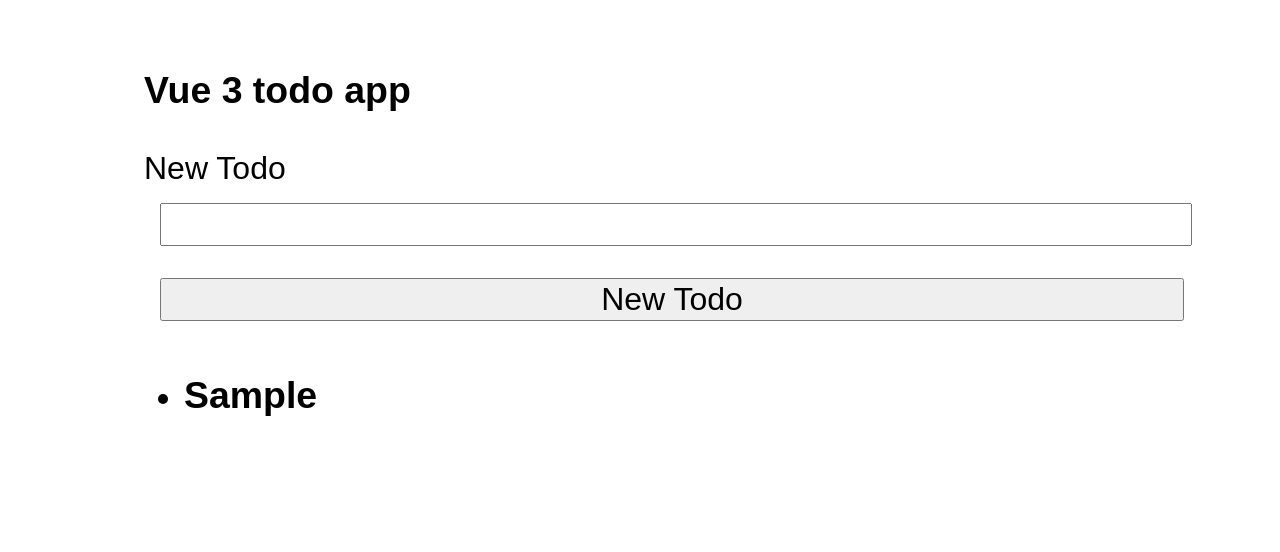
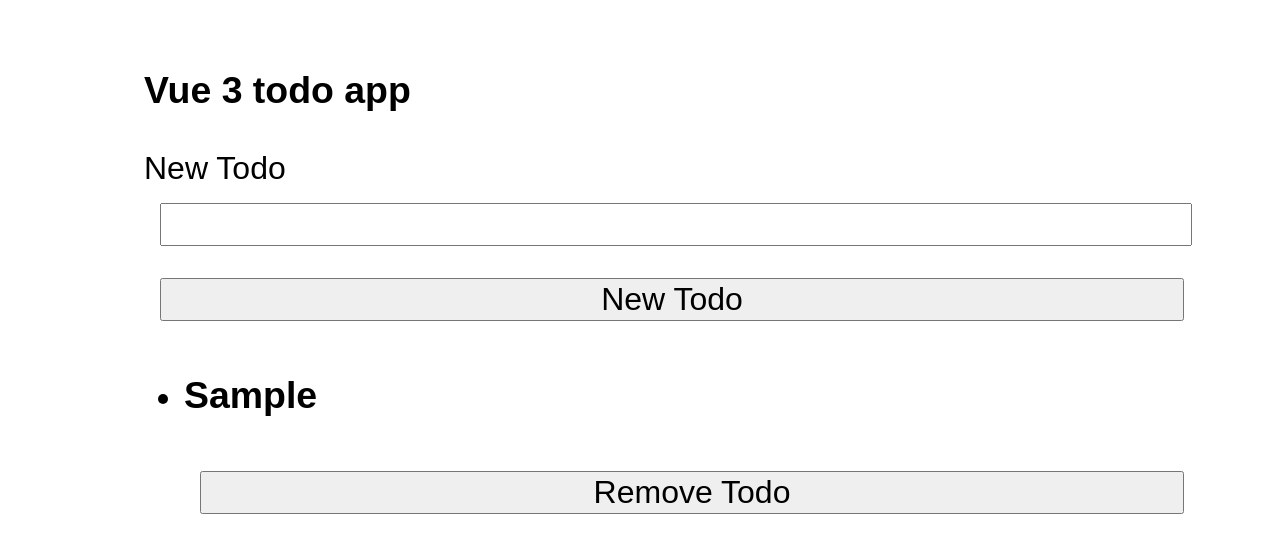
Before and after one commit to abel-masila/todo-app-v3, a Vue app: page / in a window 1280 px wide. Both pictures are taken after typing "Sample" into the empty fields and a click on the button "New Todo". Shown: the top 552 px of the page. Built offline with nearby package versions, Linux system fonts and the light colour scheme.

Commit message:
delete todo

```diff
--- a/src/App.vue
+++ b/src/App.vue
@@ -8,10 +8,11 @@
     <button>New Todo</button>
   </form>
   <ul>
-    <li v-for="todo in todos" :key="todo.id" class="todo">
+    <li v-for="(todo, index) in todos" :key="todo.id" class="todo">
       <h3 @click="toggleDone(todo)" :class="{ done: todo.done }">
         {{ todo.content }}
       </h3>
+      <button @click="removeTodo(index)">Remove Todo</button>
     </li>
   </ul>
 </template>
@@ -34,11 +35,15 @@ export default {
     function toggleDone(todo) {
       todo.done = !todo.done;
     }
+    function removeTodo(index) {
+      todos.value.splice(index, 1);
+    }
     return {
       newTodo,
       todos,
       addNewTodo,
       toggleDone,
+      removeTodo,
     };
   },
 };
```
